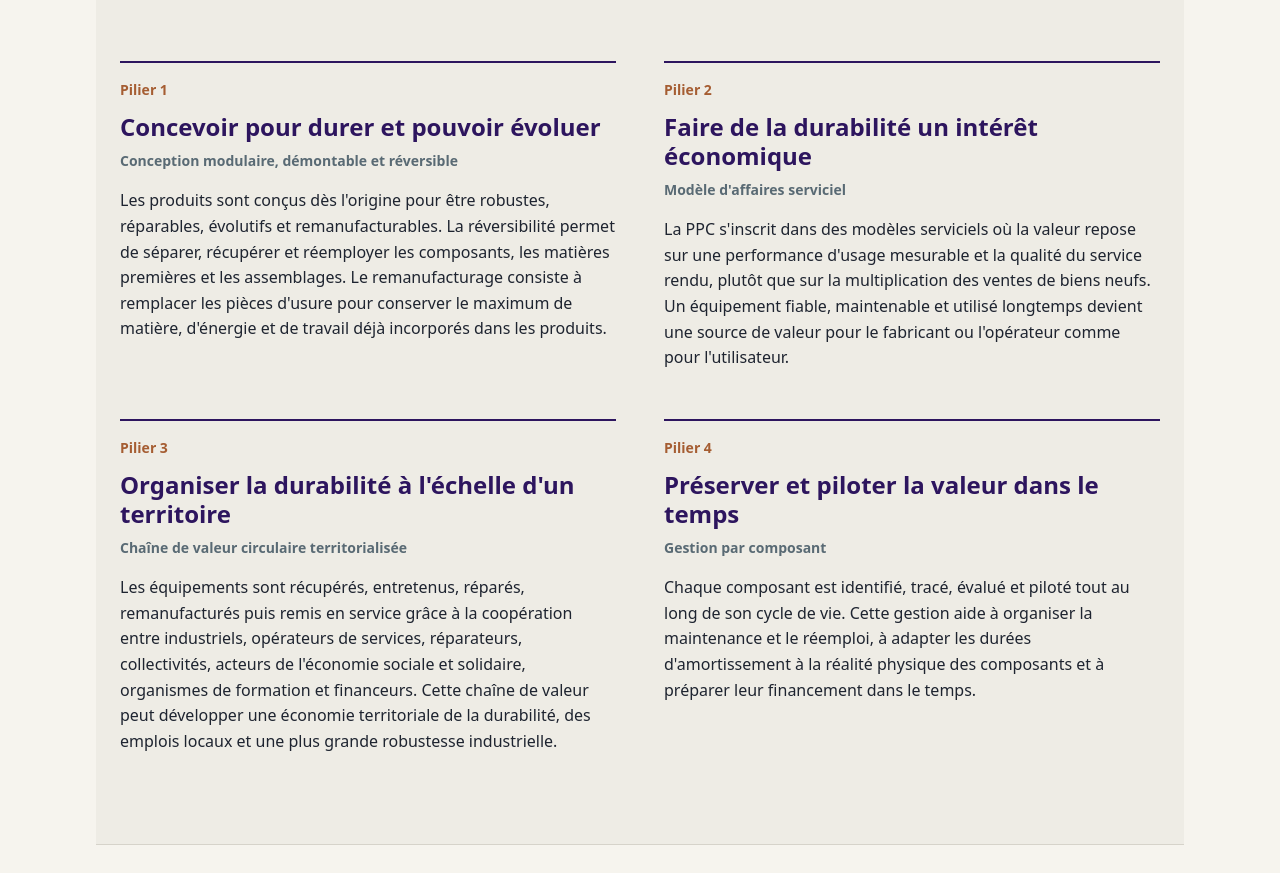
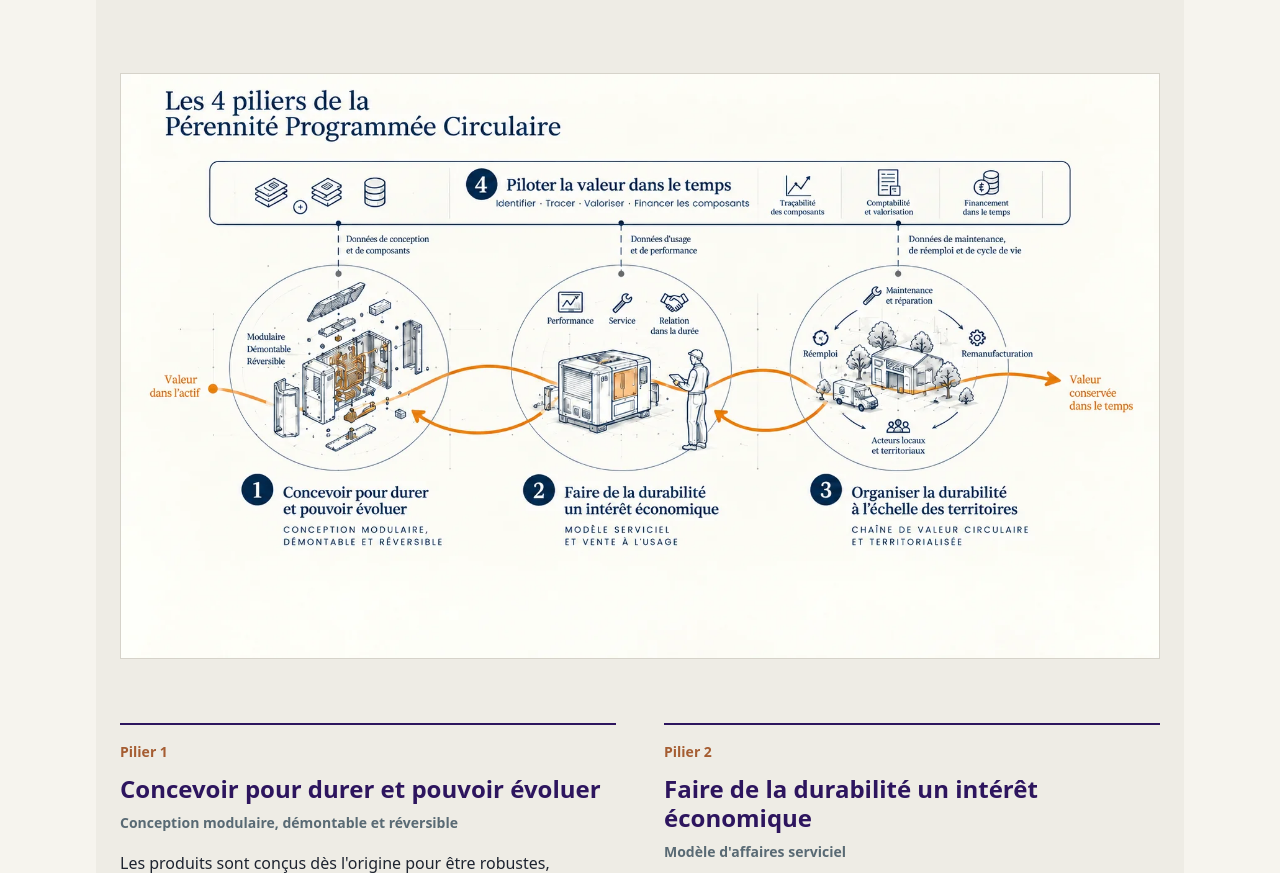
Before and after one commit to Institut-PPC/Institut-PPC.github.io, an Astro site: page /comprendre-la-ppc in a window 1280 px wide. Shown: the part 2068-2941 px from the top of the page. Built offline with nearby package versions, Linux system fonts and the light colour scheme; Astro itself is replaced by a stand-in of ours.

Commit message:
Ajout illustration des 4 piliers

```diff
--- a/src/pages/comprendre-la-ppc.astro
+++ b/src/pages/comprendre-la-ppc.astro
@@ -7,6 +7,7 @@ import SectionHeading from '../components/SectionHeading.astro';
 import BaseLayout from '../layouts/BaseLayout.astro';
 import { schemaPageComprendre } from '../modeles/page-editoriale';
 import modeleLineaireVsPpc from '../../contenu/medias/images/pages/modele-lineaire-vs-ppc.webp';
+import lesQuatrePiliersPpc from '../../contenu/medias/images/pages/les-4-piliers-ppc.webp';
 
 const entree = await getEntry('pages', 'comprendre-la-ppc');
 if (!entree) throw new Error('Le singleton comprendre-la-ppc est introuvable.');
@@ -29,6 +30,7 @@ const navigation = [
       <div class="narrative-copy">
         {section.paragraphes.map((paragraphe) => <p>{paragraphe}</p>)}
       </div>
+      {index === 1 && <figure class="section-illustration"><Image src={lesQuatrePiliersPpc} alt="Schéma des quatre piliers de la PPC : concevoir pour durer et pouvoir évoluer ; faire de la durabilité un intérêt économique ; organiser la durabilité à l’échelle des territoires ; piloter la valeur dans le temps. Des flèches relient conception, usage et cycles de vie pour montrer la valeur conservée dans le temps." widths={[720, 1152, 1672]} sizes="(min-width: 72rem) 72rem, 100vw" loading="lazy" /></figure>}
       {index === 1 && (
         <div class="pillars">
           <ol class="pillars-grid">
```
Also changed, not shown: contenu/medias/images/pages/les-4-piliers-ppc.webp (added), 2 other files.
